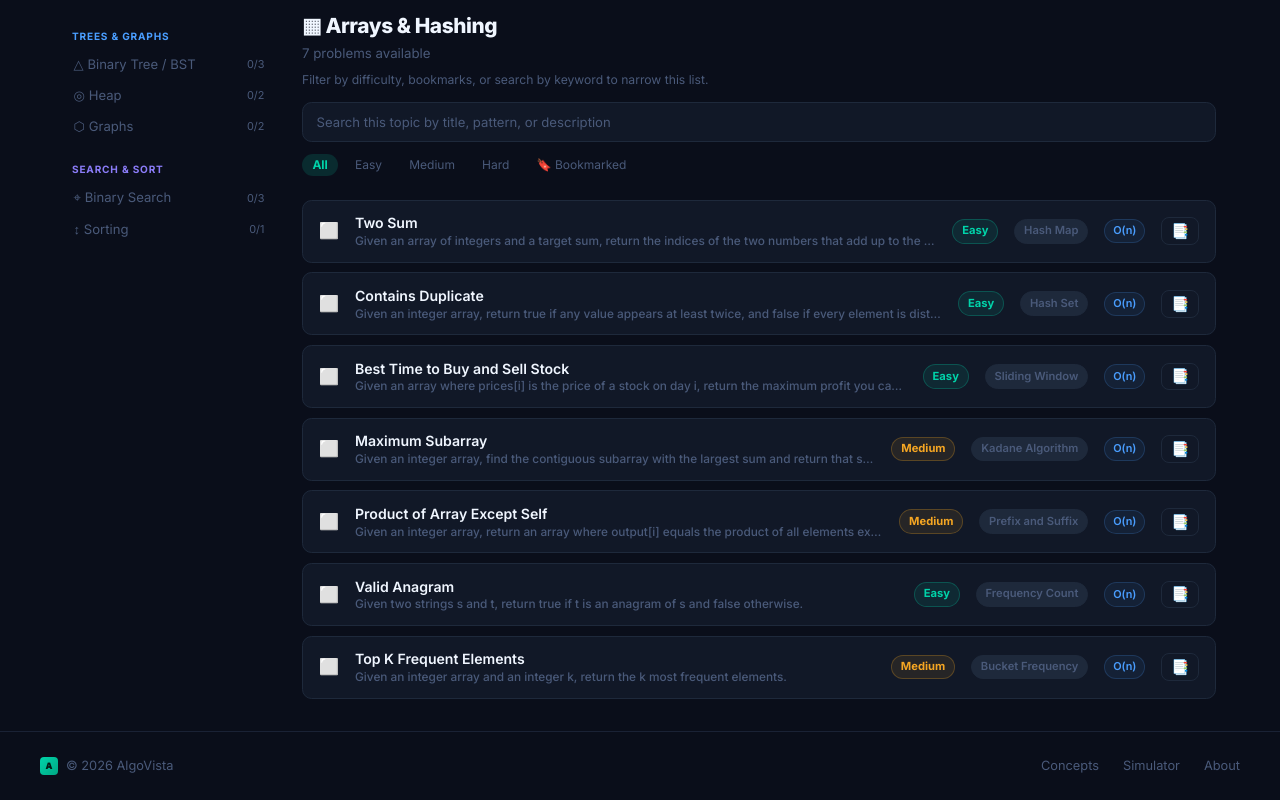
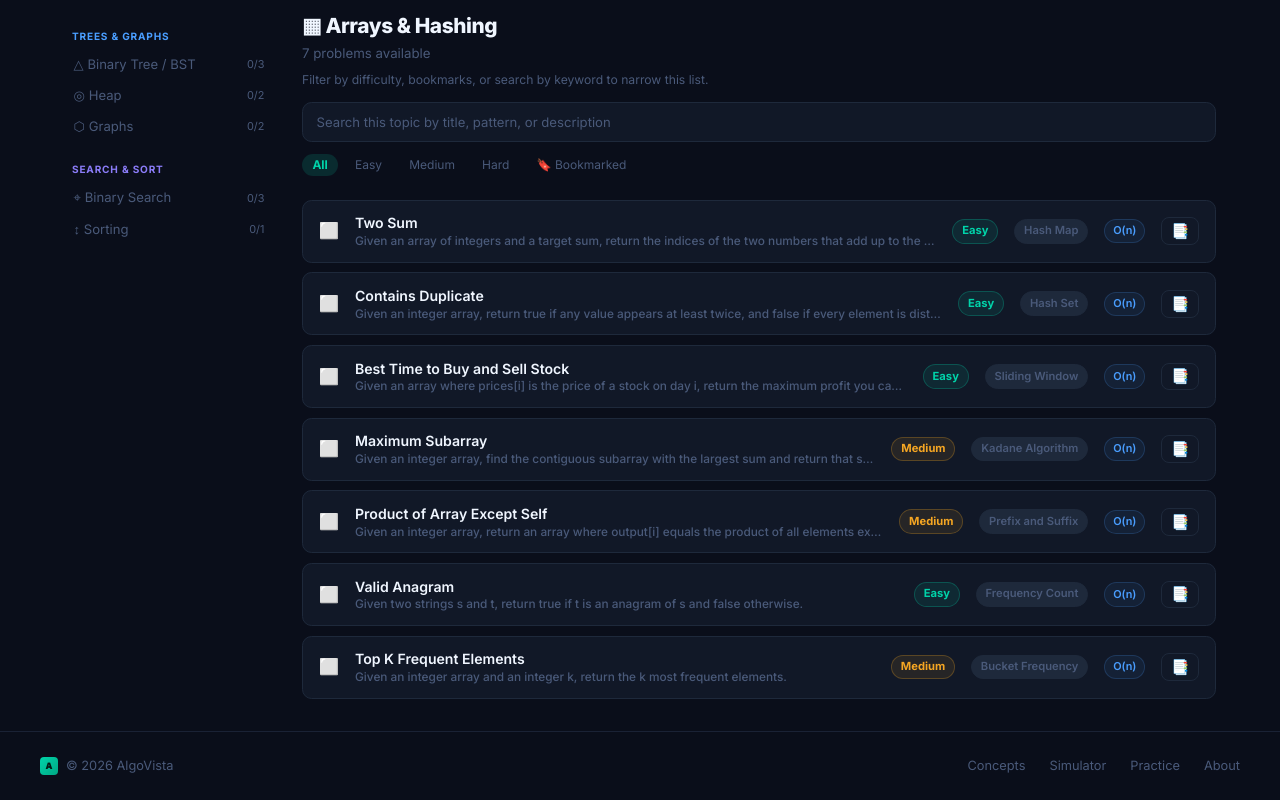
Before and after one commit to Alan-K-Biju-7/AlgoVista, a React (Create React App) app: page /practice in a window 1280 px wide. Shown: the part 231-1031 px from the top of the page. Built offline with nearby package versions, Linux system fonts and the light colour scheme.

Commit message:
Put practice in the main navigation

```diff
--- a/src/layout/MainLayout.jsx
+++ b/src/layout/MainLayout.jsx
@@ -4,6 +4,7 @@ const navLinks = [
   { to: '/',          label: 'Home'      },
   { to: '/concepts',  label: 'Concepts'  },
   { to: '/simulator', label: 'Simulator' },
+  { to: '/practice',  label: 'Practice'  },
   { to: '/about',     label: 'About'     },
 ];
 
@@ -76,7 +77,7 @@ export default function MainLayout({ children }) {
           </span>
         </div>
         <div style={{ display: 'flex', gap: '1.5rem' }}>
-          {[{ to: '/concepts', l: 'Concepts' }, { to: '/simulator', l: 'Simulator' }, { to: '/about', l: 'About' }].map(({ to, l }) => (
+          {[{ to: '/concepts', l: 'Concepts' }, { to: '/simulator', l: 'Simulator' }, { to: '/practice', l: 'Practice' }, { to: '/about', l: 'About' }].map(({ to, l }) => (
             <Link key={to} to={to} style={{ fontSize: '0.8rem', color: 'var(--text-muted)', transition: 'color 0.15s' }}
               onMouseEnter={(e) => e.target.style.color = 'var(--accent)'}
               onMouseLeave={(e) => e.target.style.color = 'var(--text-muted)'}
```
